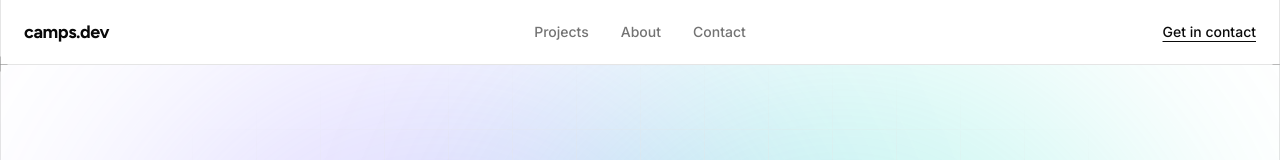
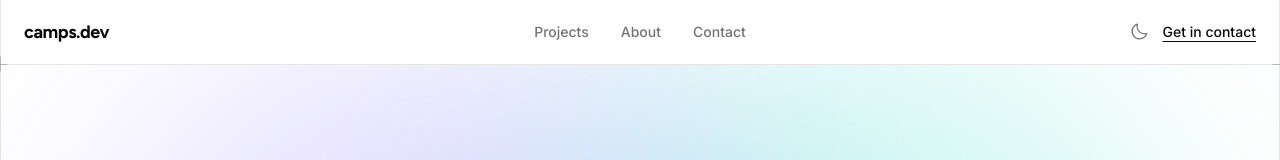
Before and after one commit to gabrielccarvalho/camps.dev, a Next.js app in the folder apps/portfolio/: page / in a window 1280 px wide. Shown: the top 160 px of the page. Built offline with nearby package versions, Linux system fonts and the light colour scheme.

Commit message:
feat(portfolio): add light/dark mode toggle to navbar
Sun/moon toggle placed left of the Get in contact CTA. Icons swap via the
dark class next-themes sets on <html>, so there's no client state or flash.

```diff
--- a/apps/portfolio/components/navbar.tsx
+++ b/apps/portfolio/components/navbar.tsx
@@ -4,6 +4,7 @@ import { Crosshair } from "@workspace/ui/components/crosshair"
 import { Frame } from "@workspace/ui/components/frame"
 
 import { Container } from "@/components/container"
+import { ThemeToggle } from "@/components/theme-toggle"
 
 const links = [
   { label: "Projects", href: "#projects" },
@@ -35,12 +36,15 @@ function Navbar() {
             ))}
           </nav>
 
+          <div className="flex items-center gap-2">
+            <ThemeToggle className="-ml-1" />
             <Link
               href="#contact"
               className="text-sm font-medium underline decoration-1 underline-offset-4 transition-colors hover:text-primary"
             >
               Get in contact
             </Link>
+          </div>
         </Container>
 
         {/* crosshairs where the rails meet the navbar's bottom border */}
--- /dev/null
+++ b/apps/portfolio/components/theme-toggle.tsx
@@ -0,0 +1,29 @@
+"use client"
+
+import { Moon, Sun } from "@phosphor-icons/react"
+import { useTheme } from "next-themes"
+
+import { cn } from "@workspace/ui/lib/utils"
+
+function ThemeToggle({ className }: { className?: string }) {
+  const { resolvedTheme, setTheme } = useTheme()
+
+  return (
+    <button
+      type="button"
+      aria-label="Toggle theme"
+      onClick={() => setTheme(resolvedTheme === "dark" ? "light" : "dark")}
+      className={cn(
+        "inline-flex size-8 items-center justify-center rounded-md text-muted-foreground transition-colors hover:text-foreground",
+        className
+      )}
+    >
+      {/* Icons are toggled by the `dark` class on <html> (set by next-themes),
+          so there's no client state or hydration flash. */}
+      <Sun aria-hidden className="hidden size-5 dark:block" />
+      <Moon aria-hidden className="size-5 dark:hidden" />
+    </button>
+  )
+}
+
+export { ThemeToggle }
```
Lines whose indentation alone changed are shown as unchanged.
